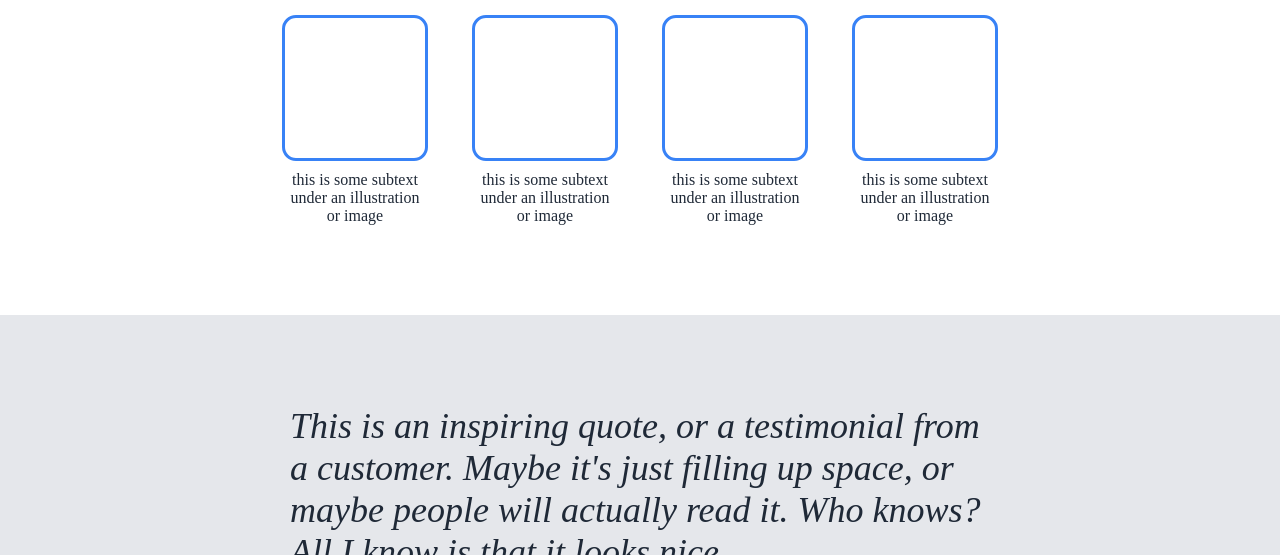
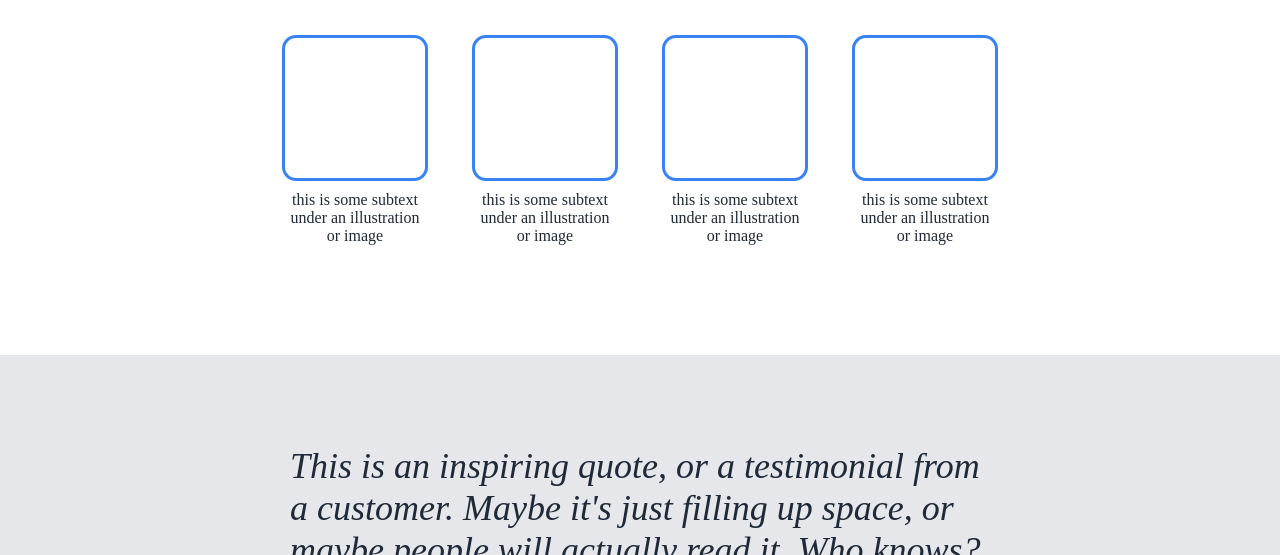
Before and after one commit to xeirin/flexbox-landing-page, a plain HTML site: page index.html in a window 1280 px wide. Shown: the part 566-1121 px from the top of the page. Drawn offline with Linux system fonts and the light colour scheme.

Commit message:
Add lacking flexbox on second section

```diff
--- a/index.html
+++ b/index.html
@@ -31,6 +31,7 @@
         <div class="container">
 
             <div class="second-section">
+                <div class="header-items">
                     <div class="section-header">Some random information.</div>
                     <div class="items">
                         <div class="item">
@@ -48,6 +49,7 @@
                         <div class="item">
                             <div class="illustration"><img></div>
                             <div class="illus-subtext">this is some subtext under an illustration or image</div>
+                        </div>
                     </div>
                 </div>
             </div>
--- a/styles.css
+++ b/styles.css
@@ -123,10 +123,16 @@ button {
 
 .second-section {
     display: flex;
+    padding: 50px;
+    flex-grow: 1;
+    justify-content: center;
+    align-items: center;
+}
+
+.header-items {
+    display: flex;
     flex-direction: column;
-    padding: 30px;
     gap: 50px;
-    flex-grow: 1;
 }
 .section-header {
     font-size: 36px;
```
Lines whose indentation alone changed are shown as unchanged.
